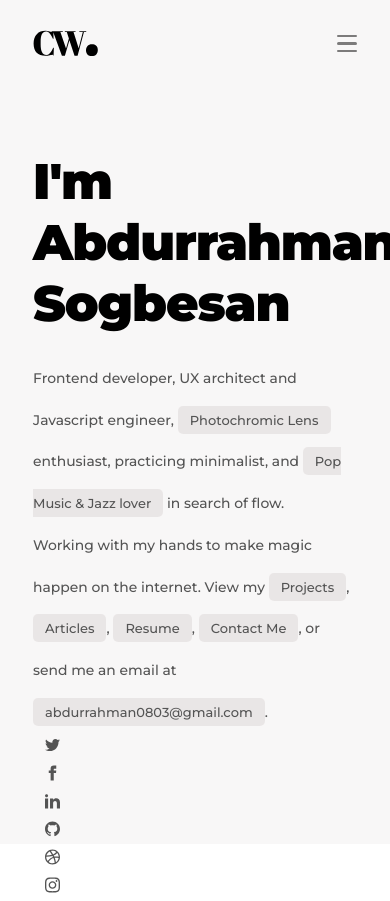
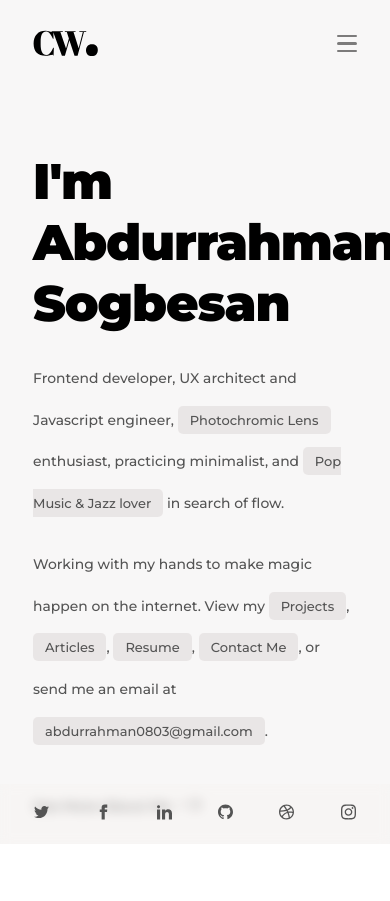
Before and after one commit to AbdurrahmanSogbesan/simple-folio, a React (Create React App) app: page / in a window 390 px wide. After the commit the page ends 856 px from the top, so only its background shows below. Built offline with nearby package versions, Linux system fonts and the light colour scheme.

Commit message:
added footer component

```diff
--- a/src/App.js
+++ b/src/App.js
@@ -1,8 +1,8 @@
 import "./App.css";
 import BaseText from "./components/BaseText";
+import Footer from "./components/Footer";
 import H1 from "./components/H1";
 import Header from "./components/Header";
-import Icon from "./components/Icon/Icon";
 import Label from "./components/Label";
 
 function App() {
@@ -18,6 +18,7 @@ function App() {
           <Label text="Pop Music & Jazz lover" />
           <BaseText text=" in search of flow." />
         </span>
+        <br/>
         <span>
           <BaseText text="Working with my hands to make magic happen on the internet. View my " />
           <Label text="Projects" />
@@ -31,12 +32,7 @@ function App() {
           <Label text="abdurrahman0803@gmail.com" />
           <BaseText text="." />
         </span>
-        <Icon icon="twitter" />
-        <Icon icon="facebook" />
-        <Icon icon="linkedin" />
-        <Icon icon="github" />
-        <Icon icon="dribbble" />
-        <Icon icon="instagram" />
+        <Footer linkText="See More About Me" />
       </div>
     </div>
   );
--- /dev/null
+++ b/src/components/Footer/Footer.css
@@ -0,0 +1,40 @@
+.linkText {
+  display: flex;
+  align-items: center;
+  margin-top: 30px;
+  cursor: pointer;
+  padding: 4px 0;
+  margin-bottom: 1.5rem;
+}
+
+
+.linkText > span {
+  cursor: pointer;
+  margin-right: -5px;
+}
+
+.linkText:hover {
+  text-decoration: underline;
+}
+
+.iconRow {
+  display: flex;
+  width: 300px;
+  justify-content: space-between;
+  margin-top: 10px;
+}
+
+@media (max-width: 992px) {
+  .iconRow {
+    position: fixed;
+    bottom: 0;
+    left: 0;
+    width: 100%;
+    height: 60px;
+    backdrop-filter: blur(6px) saturate(2.5);
+    background: #f6f4f06b;
+    align-items: center;
+    justify-content: space-evenly;
+    z-index: 999;
+  }
+}
--- /dev/null
+++ b/src/components/Footer/index.js
@@ -0,0 +1,24 @@
+import React from "react";
+import Icon from "../Icon/Icon";
+import "./Footer.css";
+
+function Footer({ linkText }) {
+  return (
+    <div>
+      <div className="linkText">
+        <span>{linkText}</span>
+        <Icon icon="arrow" width="30" />
+      </div>
+      <div className="iconRow">
+        <Icon icon="twitter" />
+        <Icon icon="facebook" />
+        <Icon icon="linkedin" />
+        <Icon icon="github" />
+        <Icon icon="dribbble" />
+        <Icon icon="instagram" />
+      </div>
+    </div>
+  );
+}
+
+export default Footer;
--- /dev/null
+++ b/src/components/Icon/icons/arrow.js
@@ -0,0 +1,17 @@
+import React from "react";
+
+function arrow(props) {
+  return (
+    <svg
+      cursor="pointer"
+      {...props}
+      xmlns="http://www.w3.org/2000/svg"
+      fill-rule="evenodd"
+      clip-rule="evenodd"
+    >
+      <path d="M21.883 12l-7.527 6.235.644.765 9-7.521-9-7.479-.645.764 7.529 6.236h-21.884v1h21.883z"></path>
+    </svg>
+  );
+}
+
+export default arrow;
--- a/src/components/Icon/icons/index.js
+++ b/src/components/Icon/icons/index.js
@@ -5,6 +5,7 @@ const icons = {
   github: require("./github").default,
   dribbble: require("./dribbble").default,
   instagram: require("./instagram").default,
+  arrow: require("./arrow").default,
 };
 
 export default icons;
```
Also changed, not shown: src/components/Icon/Icon.css (line endings or trailing spaces).
